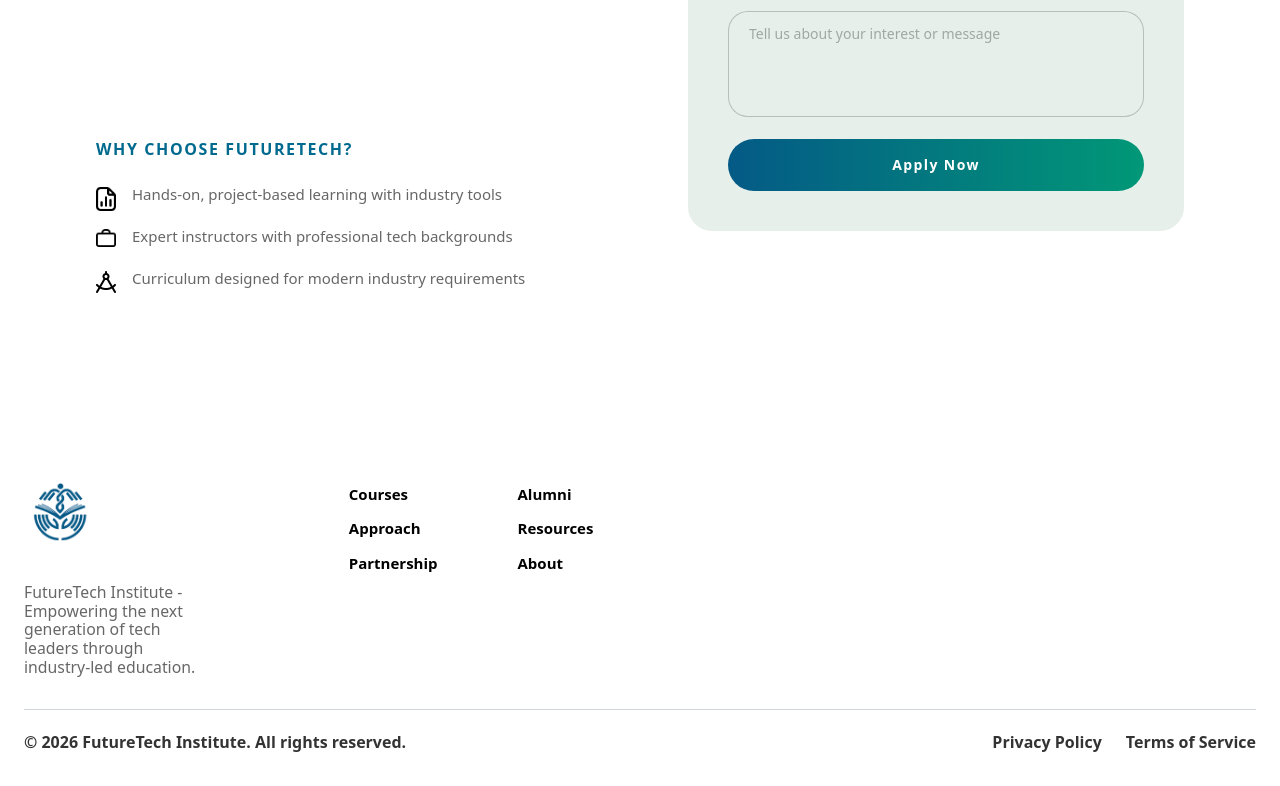
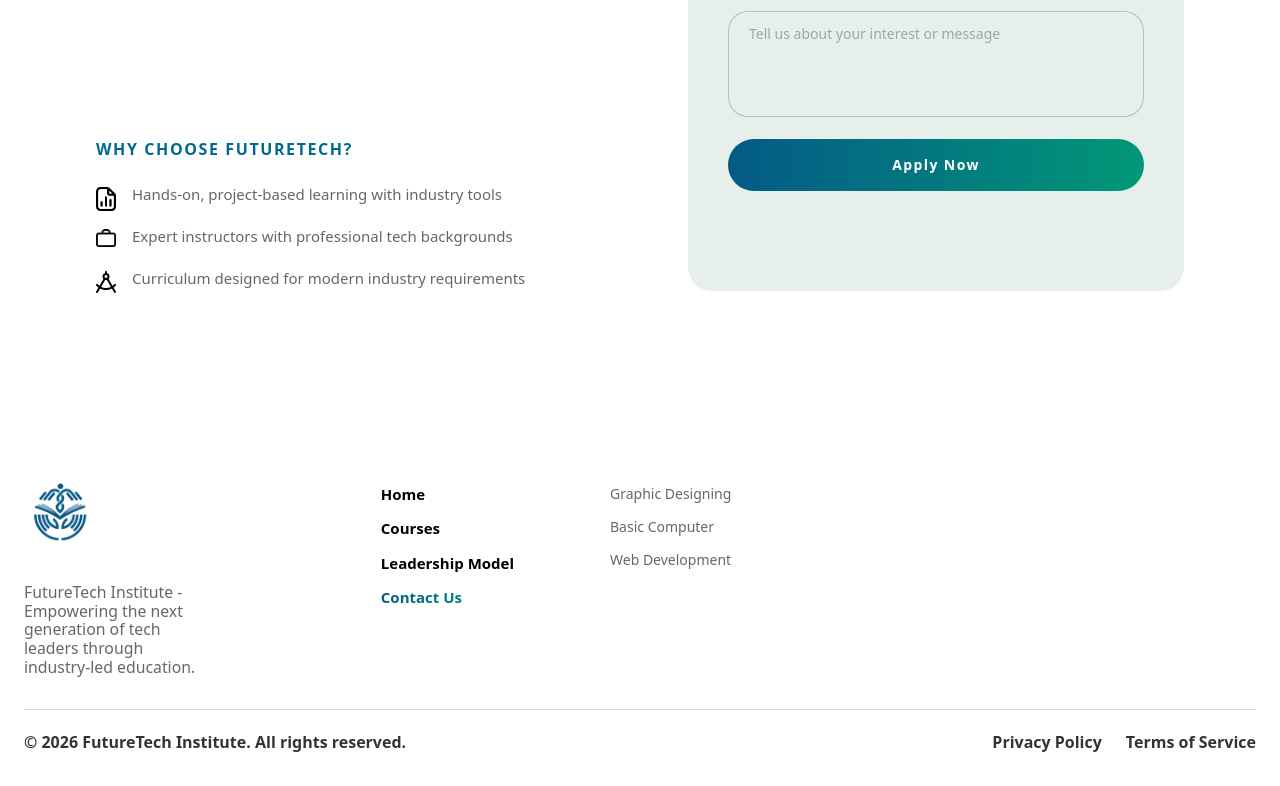
Before and after one commit to Rasheed-987/futuretechhub, a Next.js app: page /contact in a window 1280 px wide. Shown: the part 1201-1987 px from the top of the page. Built offline with nearby package versions, Linux system fonts and the light colour scheme.

Commit message:
feat: Implement new contact and programmes pages along with core UI components.

```diff
--- a/app/contact/page.tsx
+++ b/app/contact/page.tsx
@@ -161,7 +161,7 @@
 
       <section className="bg-white pb-32">
         <div className="mx-auto max-w-6xl px-6 sm:px-6 lg:px-8">
-          <div className="grid grid-cols-1 items-center gap-12 lg:grid-cols-2 lg:gap-24">
+          <div className="grid grid-cols-1 items-stretch gap-12 lg:grid-cols-2 lg:gap-24">
             <div className="lg:max-w-md">
               <div className="mb-6 leading-[1.1]">
                 <h2 className="text-xl md:text-3xl">
@@ -193,7 +193,7 @@
               </div>
             </div>
 
-            <div className="rounded-3xl bg-[#E6EFEA] items-center p-6 md:p-10">
+            <div className="flex flex-col justify-center rounded-3xl bg-[#E6EFEA] p-6 md:p-10">
               <NominationForm dict={nomination.form} />
             </div>
           </div>
--- a/app/programmes/page.tsx
+++ b/app/programmes/page.tsx
@@ -32,7 +32,7 @@
       ],
       action: "Apply now",
       link: "/contact",
-      image: "",
+      image: "/images/graphicdesigner1.jpg",
       videoSrc: "https://player.vimeo.com/video/1173578653?badge=0&autopause=0&player_id=0&app_id=58479&background=1&autoplay=1&loop=1&byline=0&title=0&portrait=0",
       theme: "white",
     },
@@ -54,9 +54,9 @@
       ],
       action: "Apply now",
       link: "/contact",
-      image: "",
-      videoSrc: "https://www.youtube.com/embed/2g811Eo7K8U?autoplay=1&mute=1&controls=0&loop=1&playlist=2g811Eo7K8U&rel=0&showinfo=0",
-      theme: "green",
+      image: "/images/basiccomputer.jpg",
+      videoSrc: "https://player.vimeo.com/video/1173693745?badge=0&autopause=0&player_id=0&app_id=58479&background=1&autoplay=1&loop=1&byline=0&title=0&portrait=0",
+      theme: "white",
     },
     {
       id: "web-development",
@@ -76,7 +76,7 @@
       ],
       action: "Apply now",
       link: "/contact",
-      image: "",
+      image: "/images/webdeveloper1.jpg",
       videoSrc: "https://player.vimeo.com/video/1173578563?background=1&autoplay=1&loop=1&byline=0&title=0&portrait=0",
       theme: "green",
     },
--- a/components/CourseCard.tsx
+++ b/components/CourseCard.tsx
@@ -3,7 +3,7 @@
 import Image from "next/image";
 import Link from "next/link";
 import Button from "@/components/Button";
-import { useMemo } from "react";
+import { useMemo, useState } from "react";
 
 export type CourseItem = {
   id: string;
@@ -47,6 +47,8 @@
       item.videoSrc.includes("youtu.be")
     );
   }, [item.videoSrc]);
+
+  const [isVideoLoaded, setIsVideoLoaded] = useState(false);
 
 
   return (
@@ -160,13 +162,14 @@
 
           {/* External Video layer */}
           {item.videoSrc && isExternal && (
-            <div className="absolute inset-0 w-full h-full z-10 pointer-events-none overflow-hidden bg-black opacity-100">
+            <div className={`absolute inset-0 w-full h-full z-10 pointer-events-none overflow-hidden bg-black transition-opacity duration-1000 ${isVideoLoaded ? 'opacity-100' : 'opacity-0'}`}>
               <iframe
                 src={item.videoSrc}
                 title={item.title || "Video"}
                 allow="autoplay; fullscreen; picture-in-picture"
                 allowFullScreen
                 loading="lazy"
+                onLoad={() => setIsVideoLoaded(true)}
                 referrerPolicy="no-referrer-when-downgrade"
                 className="absolute border-0 pointer-events-none"
                 style={{ width: "160%", height: "160%", left: "50%", top: "50%", transform: "translate(-50%, -50%)" }}
@@ -178,12 +181,13 @@
           {item.videoSrc && !isExternal && (
             <video
               src={item.videoSrc}
-              className="absolute inset-0 h-full w-full object-cover z-10 opacity-100"
+              className={`absolute inset-0 h-full w-full object-cover z-10 transition-opacity duration-1000 ${isVideoLoaded ? 'opacity-100' : 'opacity-0'}`}
               autoPlay
               loop
+              onCanPlay={() => setIsVideoLoaded(true)}
               muted
               playsInline
-              preload="metadata"
+              preload="auto"
             />
           )}
         </div>
--- a/components/Footer.tsx
+++ b/components/Footer.tsx
@@ -7,12 +7,13 @@
 
 const footerDict = {
     nav: {
-        programmes: "Courses",
-        approach: "Approach",
-        partnership: "Partnership",
-        alumni: "Alumni",
-        resources: "Resources",
-        about: "About",
+        home: "Home",
+        courses: "Courses",
+        leadership: "Leadership Model",
+        contact: "Contact Us",
+        graphic: "Graphic Designing",
+        computer: "Basic Computer",
+        web: "Web Development",
     },
     footer: {
         privacyPolicy: "Privacy Policy",
@@ -46,46 +47,52 @@
                         </p>
                     </div>
 
-                    <div className="mx-2 flex gap-x-15 md:ml-24 md:gap-x-20">
+                    <div className="mx-2 flex gap-x-15 md:ml-32 md:gap-x-24">
                         <div className="flex flex-col gap-3">
                             <Link
-                                href="/programmes"
-                                className={`text-[15px] font-semibold transition-colors md:text-[15px] 3xl:text-[20px]! ${pathname === "/programmes" ? "gradient-text" : "text-black hover:text-brand-blue"}`}
+                                href="/"
+                                className={`text-[15px] font-bold transition-colors md:text-[15px] 3xl:text-[20px]! ${pathname === "/" ? "gradient-text" : "text-black hover:text-brand-blue"}`}
                             >
-                                {footerDict.nav.programmes}
+                                {footerDict.nav.home}
                             </Link>
                             <Link
-                                href="/approach"
-                                className={`text-[15px] font-semibold transition-colors md:text-[15px] 3xl:text-[20px]! ${pathname === "/approach" ? "gradient-text" : "text-black hover:text-brand-blue"}`}
+                                href="/programmes"
+                                className={`text-[15px] font-bold transition-colors md:text-[15px] 3xl:text-[20px]! ${pathname === "/programmes" ? "gradient-text" : "text-black hover:text-brand-blue"}`}
                             >
-                                {footerDict.nav.approach}
+                                {footerDict.nav.courses}
                             </Link>
                             <Link
-                                href="/partnership"
-                                className={`text-[15px] font-semibold transition-colors md:text-[15px] 3xl:text-[20px]! ${pathname === "/partnership" ? "gradient-text" : "text-black hover:text-brand-blue"}`}
+                                href="/leadership-model"
+                                className={`text-[15px] font-bold transition-colors md:text-[15px] 3xl:text-[20px]! ${pathname === "/leadership-model" ? "gradient-text" : "text-black hover:text-brand-blue"}`}
                             >
-                                {footerDict.nav.partnership}
+                                {footerDict.nav.leadership}
+                            </Link>
+                            <Link
+                                href="/contact"
+                                className={`text-[15px] font-bold transition-colors md:text-[15px] 3xl:text-[20px]! ${pathname === "/contact" ? "gradient-text" : "text-black hover:text-brand-blue"}`}
+                            >
+                                {footerDict.nav.contact}
                             </Link>
                         </div>
 
                         <div className="flex flex-col gap-3">
                             <Link
-                                href="/alumni"
-                                className={`text-[15px] font-semibold transition-colors md:text-[15px] 3xl:text-[20px]! ${pathname === "/alumni" ? "gradient-text" : "text-black hover:text-brand-blue"}`}
+                                href="/programmes#graphic-design"
+                                className="text-[14px] font-medium text-black/60 transition-colors hover:text-brand-blue 3xl:text-[18px]!"
                             >
-                                {footerDict.nav.alumni}
+                                {footerDict.nav.graphic}
                             </Link>
                             <Link
-                                href="/resources"
-                                className={`text-[15px] font-semibold transition-colors md:text-[15px] 3xl:text-[20px]! ${pathname === "/resources" ? "gradient-text" : "text-black hover:text-brand-blue"}`}
+                                href="/programmes#basic-computer"
+                                className="text-[14px] font-medium text-black/60 transition-colors hover:text-brand-blue 3xl:text-[18px]!"
                             >
-                                {footerDict.nav.resources}
+                                {footerDict.nav.computer}
                             </Link>
                             <Link
-                                href="/about"
-                                className={`text-[15px] font-semibold transition-colors md:text-[15px] 3xl:text-[20px]! ${pathname === "/about" ? "gradient-text" : "text-black hover:text-brand-blue"}`}
+                                href="/programmes#web-development"
+                                className="text-[14px] font-medium text-black/60 transition-colors hover:text-brand-blue 3xl:text-[18px]!"
                             >
-                                {footerDict.nav.about}
+                                {footerDict.nav.web}
                             </Link>
                         </div>
                     </div>
```
Also changed, not shown: components/FacilitiesSection.tsx (+26 -26 lines), components/HomeNominationSection.tsx (+18 -18 lines).
